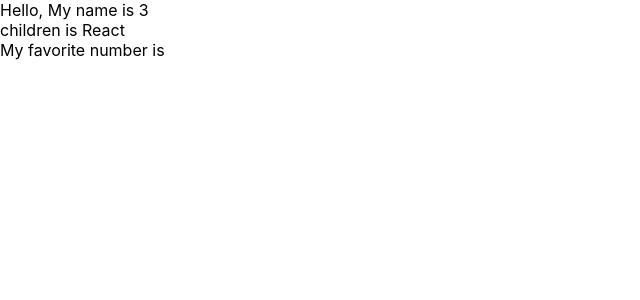
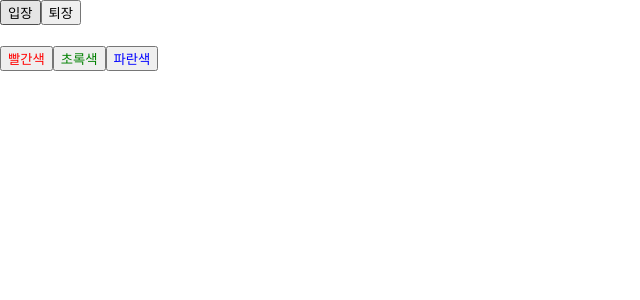
Before and after one commit to free-ko/study-react-velopert, a React (Create React App) app in the folder hello-react/: page / in a window 1280 px wide. Shown: the top 300 px of the page, without its empty margins (0-640 px from the left). Built offline with nearby package versions, Linux system fonts and the light colour scheme.

Commit message:
#3.Component (p84~117)

```diff
--- a/hello-react/src/App.js
+++ b/hello-react/src/App.js
@@ -1,10 +1,10 @@
 import React, { Component } from 'react';
 import './App.css';
-import MyComponent from './MyComponent';
+import Say from './Say';
 
 class App extends Component {
   render() {
-    return <MyComponent name={3}> React </MyComponent>;
+    return <Say />;
   }
 }
 
--- /dev/null
+++ b/hello-react/src/Say.js
@@ -0,0 +1,30 @@
+import React, { useState } from 'react';
+
+const Say = () => {
+  const [message, setMessage] = useState('');
+  const onClickEnter = () => setMessage('안녕하세요!');
+  const onClickLeave = () => setMessage('안녕히 가세요!');
+
+  const [color, setColor] = useState('black');
+
+  return (
+    <>
+      <div>
+        <button onClick={onClickEnter}>입장</button>
+        <button onClick={onClickLeave}>퇴장</button>
+        <h1 style={{ color }}>{message}</h1>
+      </div>
+      <button style={{ color: 'red' }} onClick={() => setColor('red')}>
+        빨간색
+      </button>
+      <button style={{ color: 'green' }} onClick={() => setColor('green')}>
+        초록색
+      </button>
+      <button style={{ color: 'blue' }} onClick={() => setColor('blue')}>
+        파란색
+      </button>
+    </>
+  );
+};
+
+export default Say;
```
Also changed, not shown: hello-react/src/Counter.js (added, +35 -0 lines).
